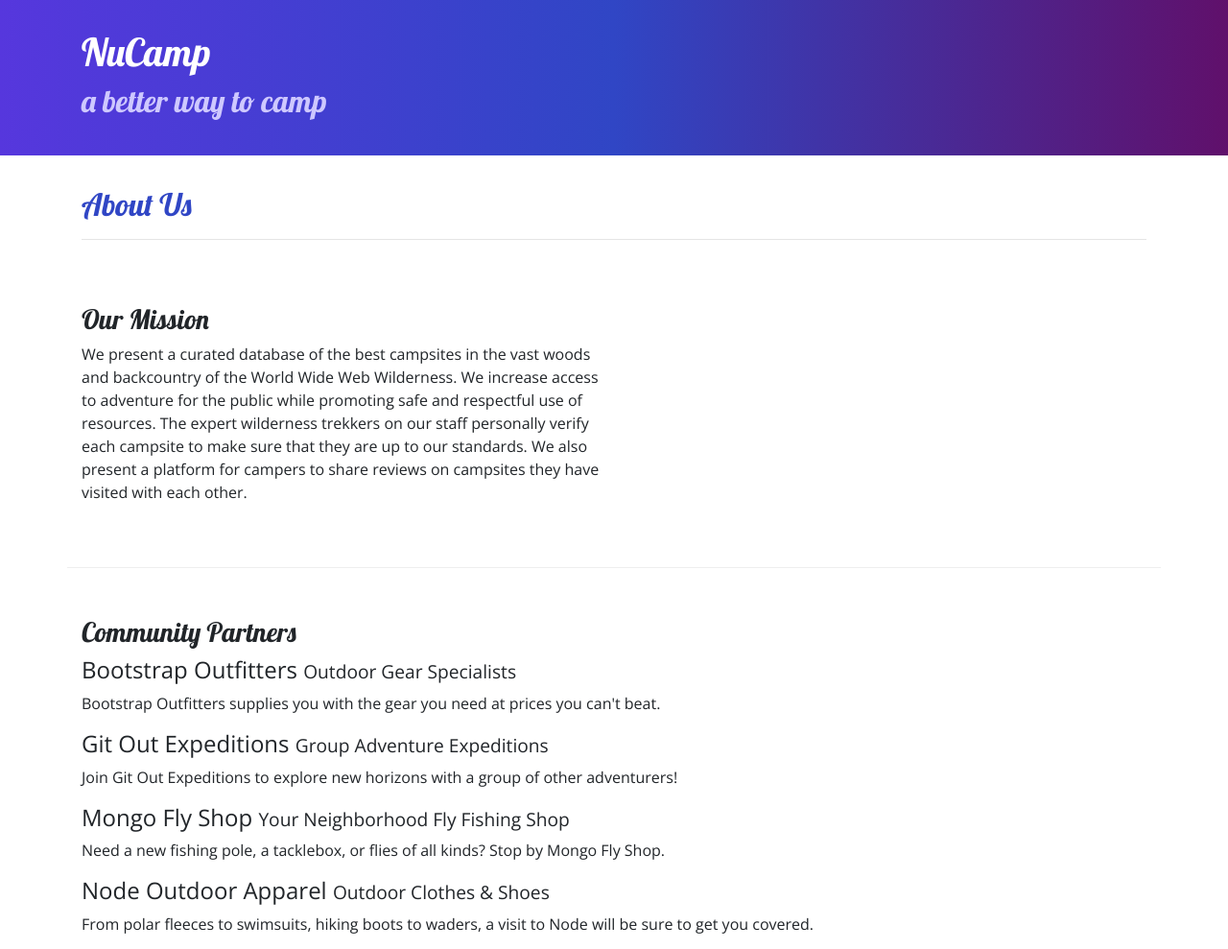
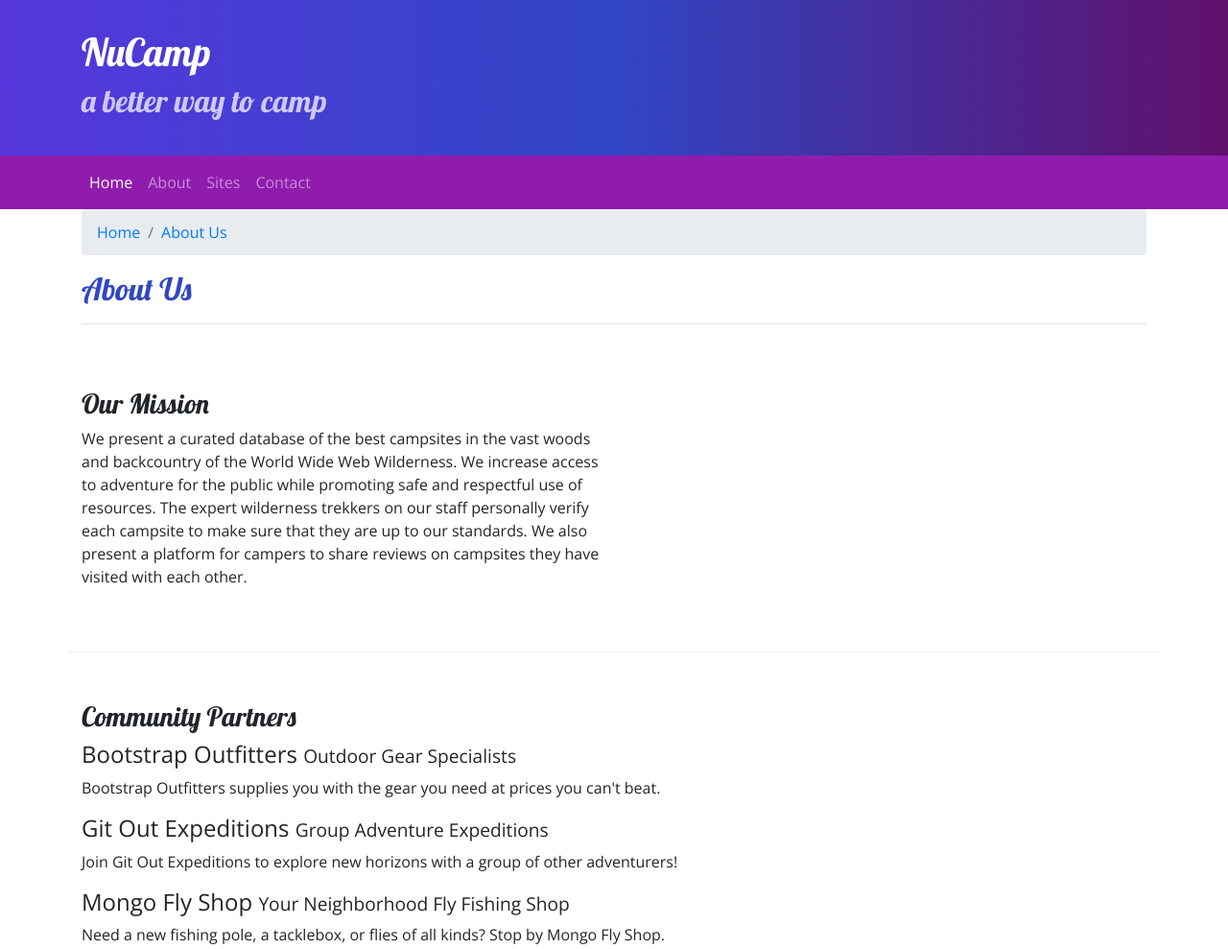
Before and after one commit to jamesjcarpenter/proj-nucamp, a website: page aboutus.html in a window 1280 px wide. Shown: the top 989 px of the page at 96% size. Drawn offline with nearby package versions, Linux system fonts and the light colour scheme.

Commit message:
Navbar and Breadcrumbs

```diff
--- a/aboutus.html
+++ b/aboutus.html
@@ -25,9 +25,29 @@
         </div>
     </header>
 
+    <nav class="navbar navbar-expand-sm navbar-dark sticky-top">
+            <div class="container">
+                <button class="navbar-toggler ml-auto" type="button" data-toggle="collapse" data-target="#nucampNavbar">
+                    <span class="navbar-toggler-icon"></span>
+                </button>
+                <div class="collapse navbar-collapse" id="nucampNavbar">
+                <ul class="navbar-nav">
+                    <li class="nav-item active"><a class="nav-link" href="index.html">Home</a></li>
+                    <li class="nav-item"><a class="nav-link" href="#">About</a></li>
+                    <li class="nav-item"><a class="nav-link" href="#">Sites</a></li>
+                    <li class="nav-item"><a class="nav-link" href="#">Contact</a></li>
+                </ul>
+            </div>
+         </div>
+        </nav>
+
     <div class="container">
         <div class="row">
             <div class="col">
+                <ol class="breadcrumb">
+                    <li class="breadcrumb-item"><a href="index.html">Home</a></li>
+                    <li class="breadcrumb-item"><a href="#">About Us</a></li>
+                </ol>
                <h2>About Us</h2>
                <hr />
             </div>
--- a/css/styles.css
+++ b/css/styles.css
@@ -22,6 +22,7 @@ footer {
 }
 
 .jumbotron {
+    margin:0;
     padding: 30px;
     border-bottom: 34px;
     color:white;
@@ -33,3 +34,7 @@ footer {
     border-bottom: 1px ridge;
     min-height:200px;
 }
+
+.navbar {
+    background-color: #901CAD;
+}
```
Also changed, not shown: index.html (+17 -0 lines).
